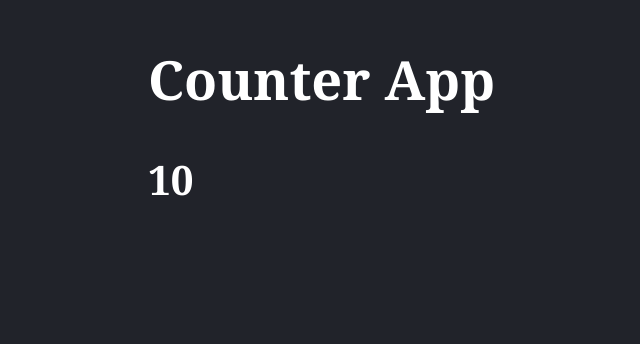
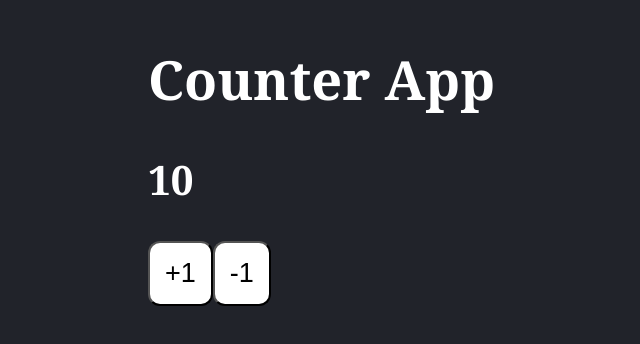
Before and after one commit to JaviKo500/03-counter-react, a React (Vite) app: page / in a window 1280 px wide. Shown: the part 142-486 px from the top of the page, without its empty margins (0-640 px from the left). Built offline with nearby package versions, Linux system fonts and the light colour scheme.

Commit message:
feat(hook): clic button

```diff
--- a/src/CounterApp.tsx
+++ b/src/CounterApp.tsx
@@ -1,5 +1,10 @@
 interface Props {
   value: number;
+}
+
+const handleAdd = () => {
+  console.log('<--------------- JK CounterApp --------------->');
+  console.log('handleAdd');
 }
 
 export const CounterApp = ( { value } : Props ) => {
@@ -7,6 +12,14 @@ export const CounterApp = ( { value } : Props ) => {
     <>
       <h1>Counter App</h1>
       <h2>{ value }</h2>
+      <button
+        onClick={ handleAdd }
+      >
+        +1
+      </button>
+      <button>
+        -1
+      </button>
     </>
   )
 }
--- a/src/styles.css
+++ b/src/styles.css
@@ -5,3 +5,10 @@ html, body {
   font-size: 1.3rem;
   padding: 70px;
 }
+
+button {
+  padding: 15px;
+  font-size: 1.3rem;
+  border-radius: 12px;
+  background-color: #fff;
+}
```
